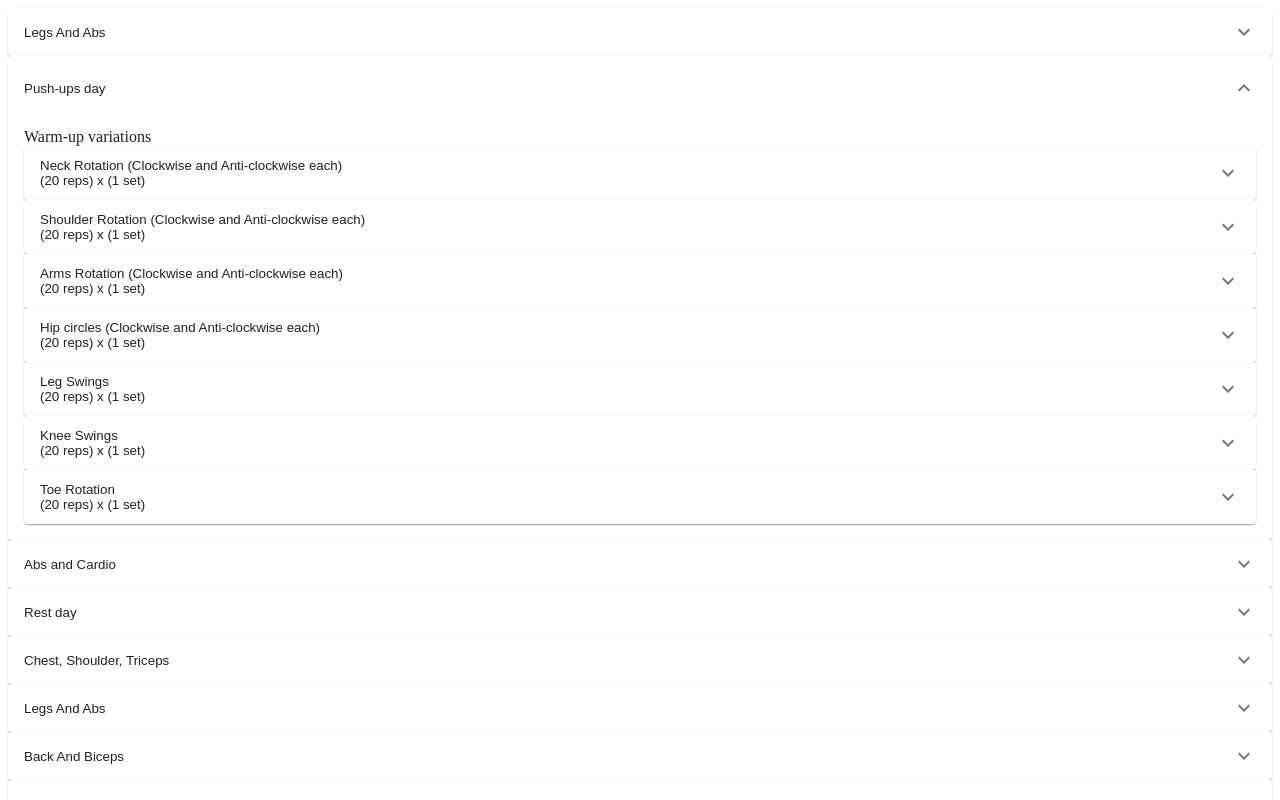
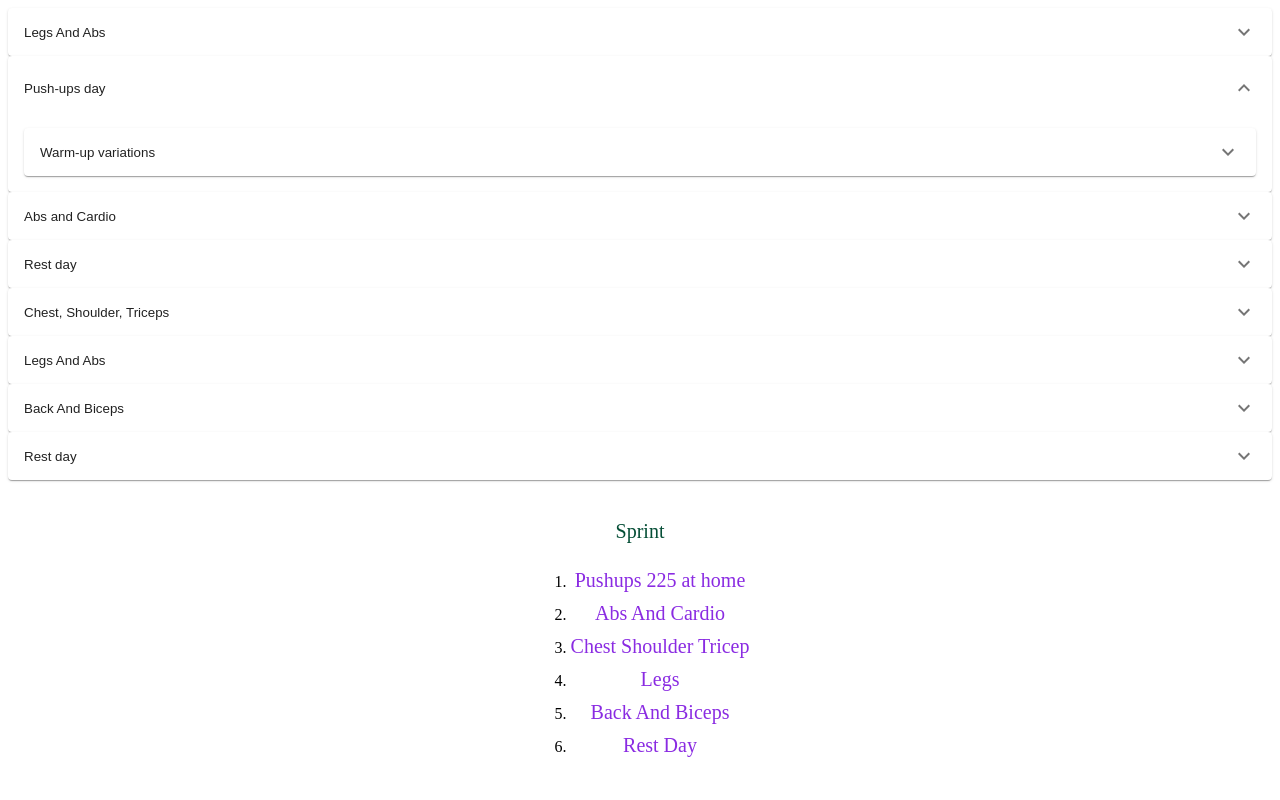
Before and after one commit to IlIIIlIIIlIlIlI/workout-plan, a React (Create React App) app: page / in a window 1280 px wide. Both pictures are taken after a click on the button "Push-ups day". Shown: the top 800 px of the page. Built offline with nearby package versions, Linux system fonts and the light colour scheme.

Commit message:
accodination

```diff
--- a/src/Split/Split.tsx
+++ b/src/Split/Split.tsx
@@ -15,13 +15,33 @@ const getSingleExcerciseTextPrinted = (exercise: Exercise) => {
   };
 };
 
+const GetAccordianated = ({
+  children,
+  headerTitle,
+}: {
+  children: React.JSX.Element;
+  headerTitle: React.JSX.Element;
+}) => {
+  return (
+    <div>
+      <Accordion className={`${scssObj.baseClass}__split-summary`}>
+        <AccordionSummary expandIcon={<ExpandMoreIcon />}>
+          {headerTitle}
+        </AccordionSummary>
+
+        <AccordionDetails>{children}</AccordionDetails>
+      </Accordion>
+    </div>
+  );
+};
+
 const getVariationPrinted = (variation: Variation) => {
   const currentVariation = variation.currentVariation;
   const olderVarions = variation.olderVariation || [];
   return (
     <div>
       <Accordion className={`${scssObj.baseClass}__acc-summary`}>
-        <AccordionSummary expandIcon={<ExpandMoreIcon />}>
+        <AccordionSummary disabled={!olderVarions.length}>
           <div className={`${scssObj.baseClass}__current-excersice`}>
             <div className={`${scssObj.baseClass}__excersice-name`}>
               {getSingleExcerciseTextPrinted(currentVariation).excersiceName}
@@ -65,13 +85,19 @@ function Split() {
               </AccordionSummary>
 
               <AccordionDetails>
+                <GetAccordianated
+                  headerTitle={
                     <div className={`${scssObj.baseClass}__vartiation-title`}>
                       Warm-up variations
                     </div>
-
+                  }
+                >
+                  <>
                     {routine.warmUp.map((variation) =>
                       getVariationPrinted(variation)
                     )}
+                  </>
+                </GetAccordianated>
               </AccordionDetails>
             </Accordion>
           </div>
```
Lines whose indentation alone changed are shown as unchanged.
